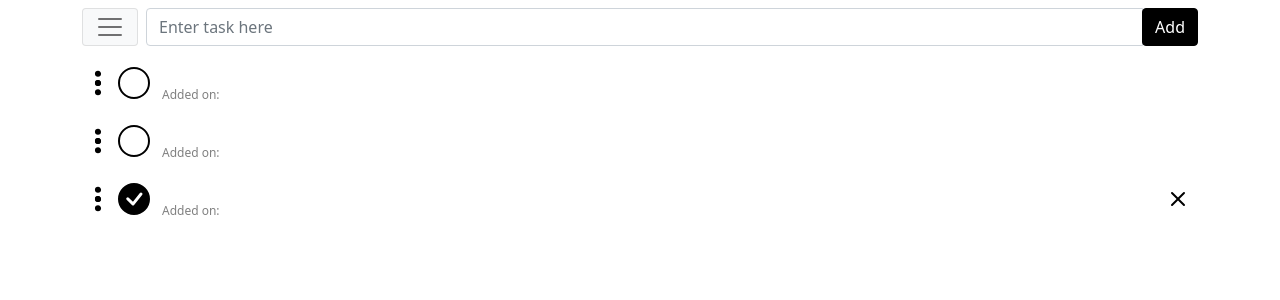
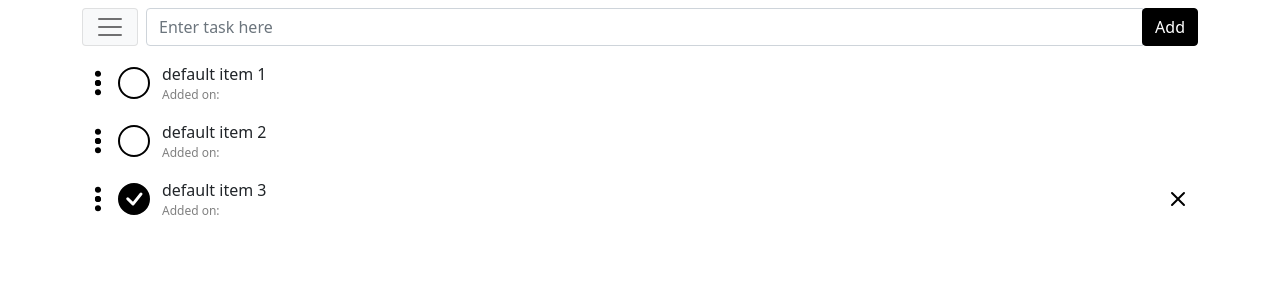
Before and after one commit to staniboy/agenda-vue, a Vue app: page / in a window 1280 px wide. Shown: the top 300 px of the page. Built offline with nearby package versions, Linux system fonts and the light colour scheme.

Commit message:
fix: text display

```diff
--- a/src/components/ListItem.vue
+++ b/src/components/ListItem.vue
@@ -27,7 +27,7 @@
           @keydown.enter="emitOnEdit($event)"
           @blur="emitOnEdit($event)"
         >
-          {{ model.content }}
+          {{ model.text }}
         </div>
       </div>
       <div class="app-list-item-info">Added on: {{ model.dateAdded }}</div>
@@ -54,7 +54,7 @@
         default: {
           id: 0,
           dateAdded: "1/3/2021",
-          content: "default task",
+          text: "default task",
           status: false,
         },
       },
```
